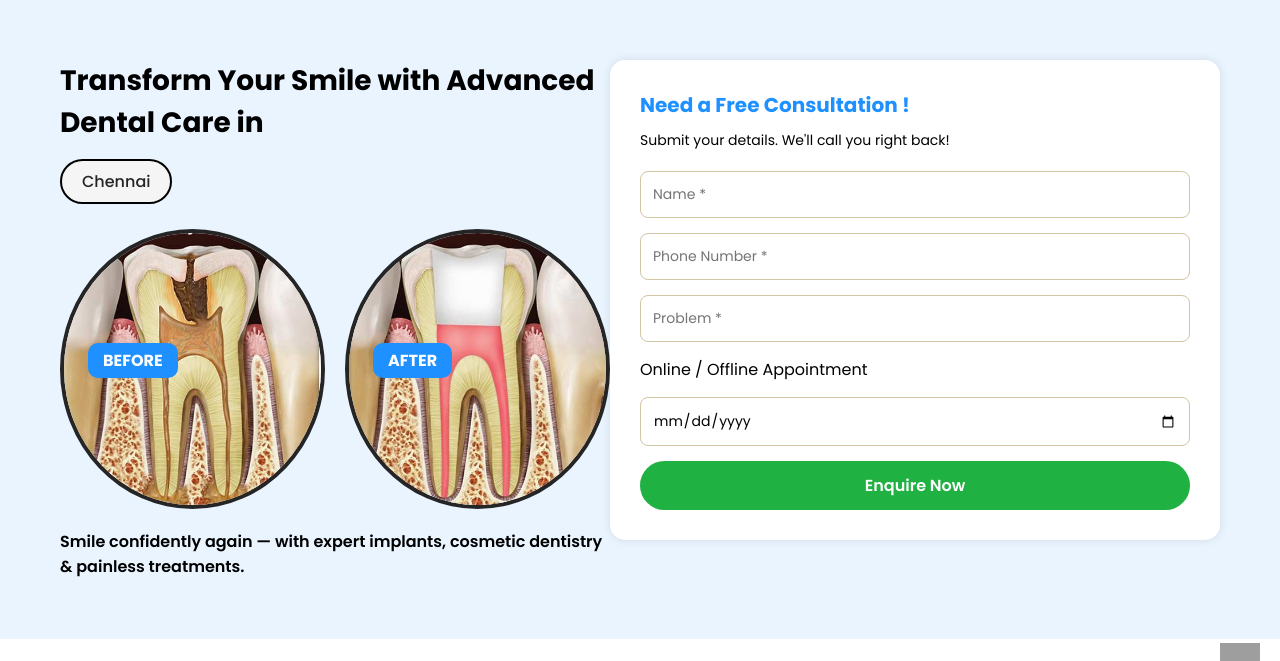
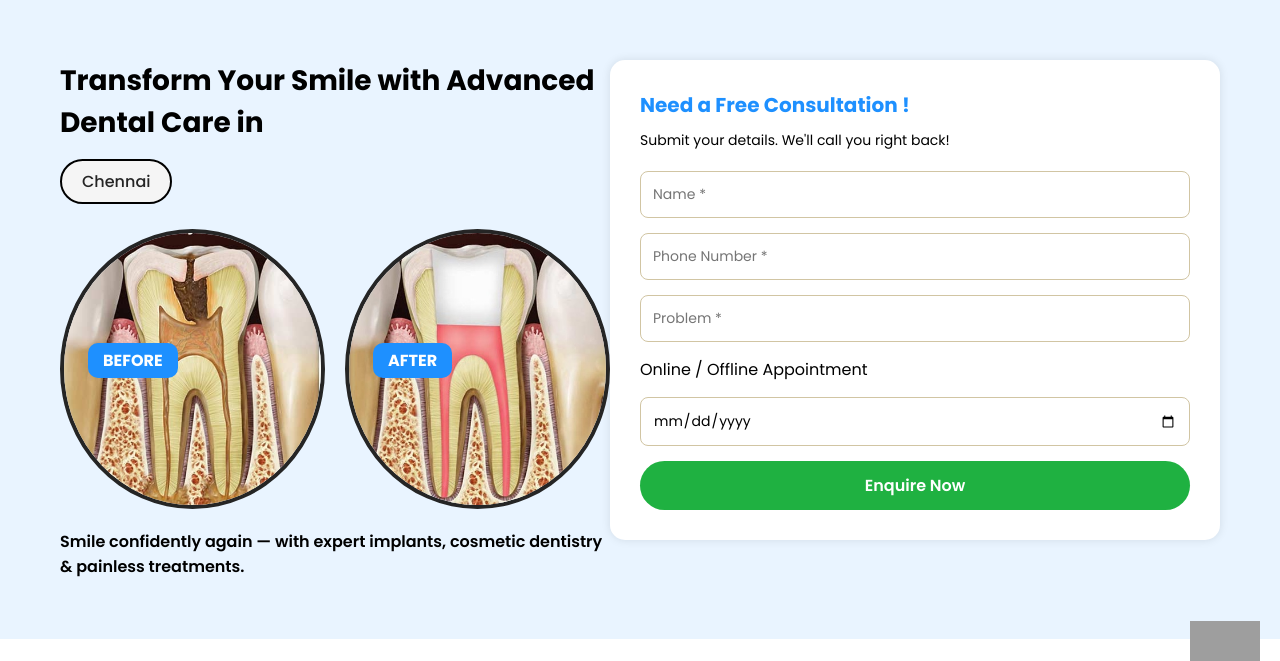
Before and after one commit to vengalamadasamyv/toothandsmile, a plain HTML site: page index.html in a window 1280 px wide. Shown: the part 97-758 px from the top of the page. Drawn offline with Linux system fonts and the light colour scheme; grey boxes are pictures that could not be loaded.

Commit message:
Update index.html

```diff
--- a/index.html
+++ b/index.html
@@ -21,7 +21,7 @@
     </div>
   </header>
 
-  <img src="https://img.icons8.com/?size=100&id=QkXeKixybttw&format=png&color=000000" width="40px" style="position: fixed; bottom: 30px; right:20px;">
+  <img src="https://img.icons8.com/?size=100&id=QkXeKixybttw&format=png&color=000000" width="70px" style="position: fixed; bottom: 30px; right:20px;">
 
   <!-- ===== Hero Section ===== -->
   <section class="hero">
```
